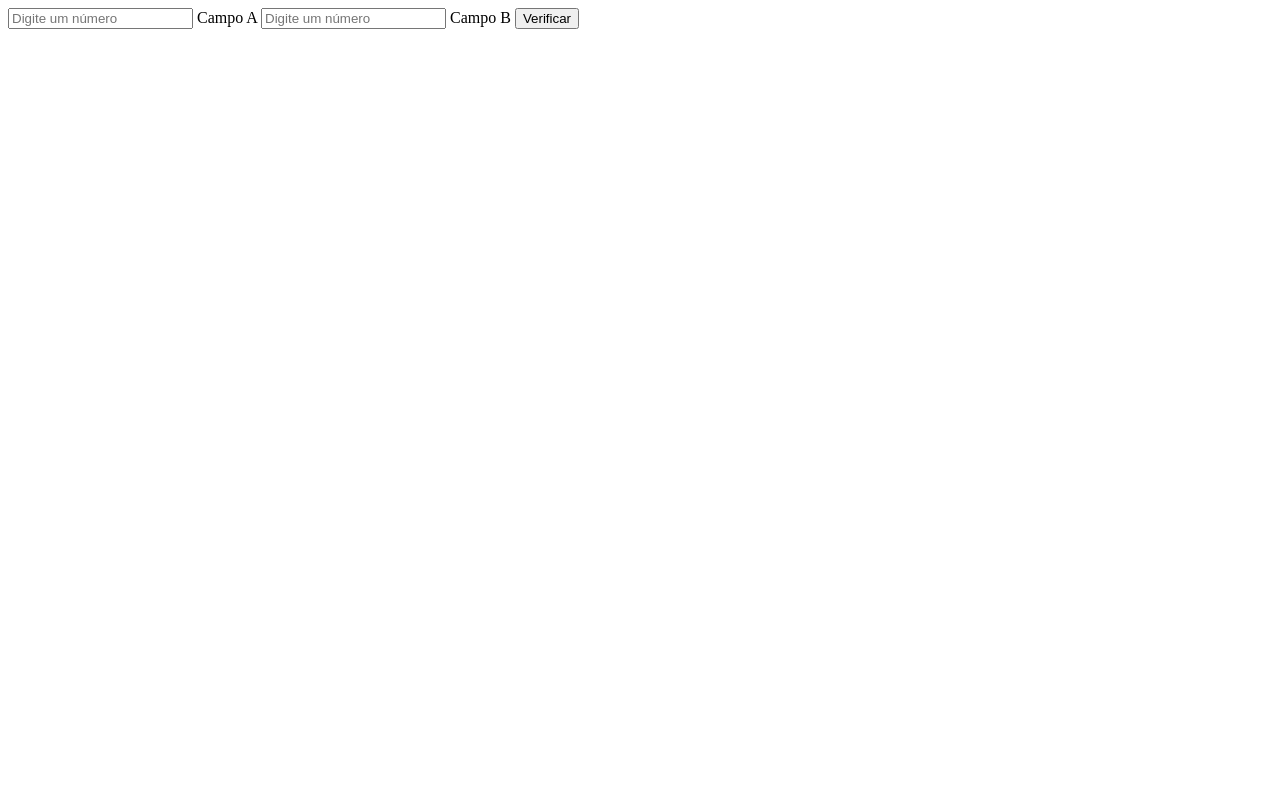
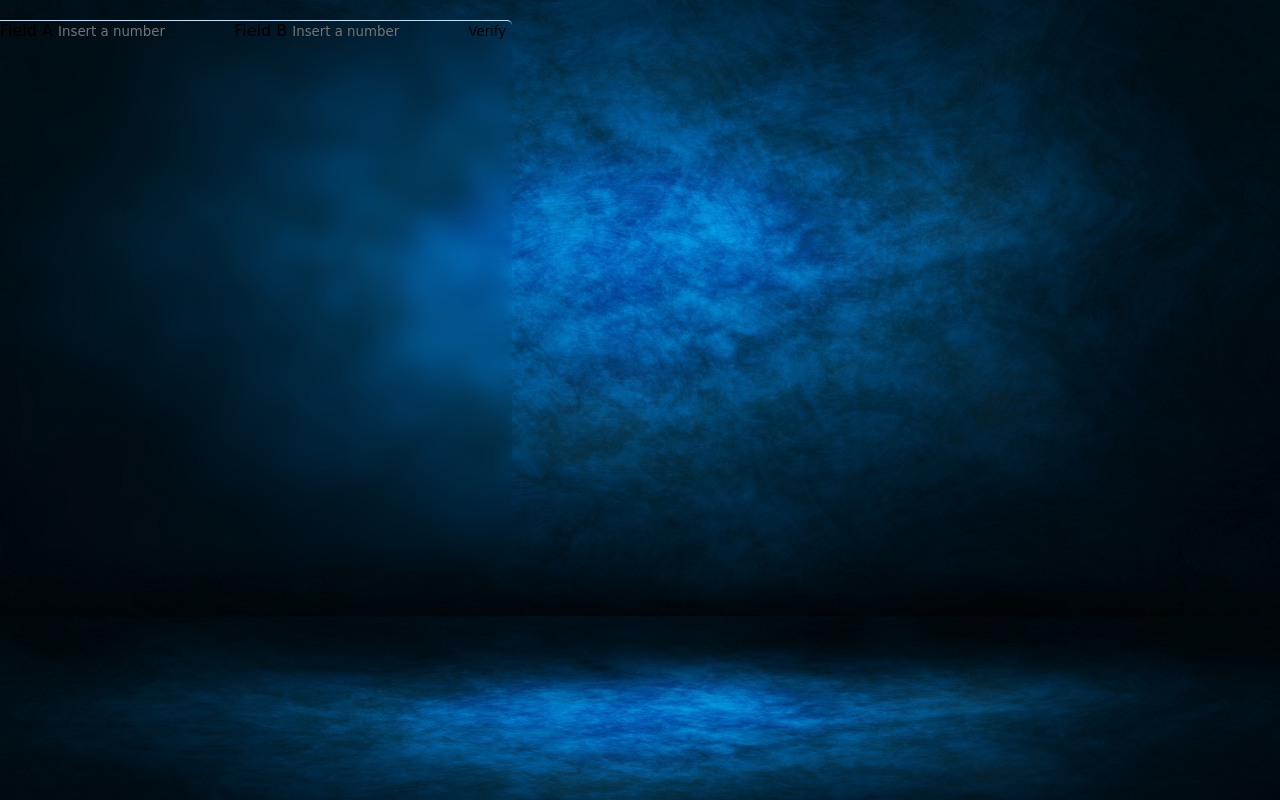
Before and after one commit to JJrCosta/curso_ebac_fullstack_python, a plain HTML site: page valida_formulario_EBAC/index.html in a window 1280 px wide. Drawn offline with Linux system fonts and the light colour scheme; files that its build step writes are made by us from their sources; files whose address does not match are found by name.

Commit message:
Add form body

```diff
--- a/valida_formulario_EBAC/index.html
+++ b/valida_formulario_EBAC/index.html
@@ -5,16 +5,18 @@
     <meta http-equiv="X-UA-Compatible" content="IE=edge">
     <meta name="viewport" content="width=device-width, initial-scale=1.0">
     <title>Formulário com validação</title>
+    <link rel="stylesheet" href="./css/main.css">
 </head>
 <body>
     <div class="container">
-        <form>
-            <input type="text" placeholder="Digite um número">
-            <label>Campo A</label>
-            <input type="text" placeholder="Digite um número">
-            <label>Campo B</label>
-            <button type="submit">Verificar</button>
+        <form class="form">
+            <label>Field A</label>
+            <input type="text" placeholder="Insert a number">
+            <label>Field B</label>
+            <input type="text" placeholder="Insert a number">
+            <button type="submit">Verify</button>
         </form>
     </div>
+    <script src="./js/main.js"></script>
 </body>
 </html>
```
